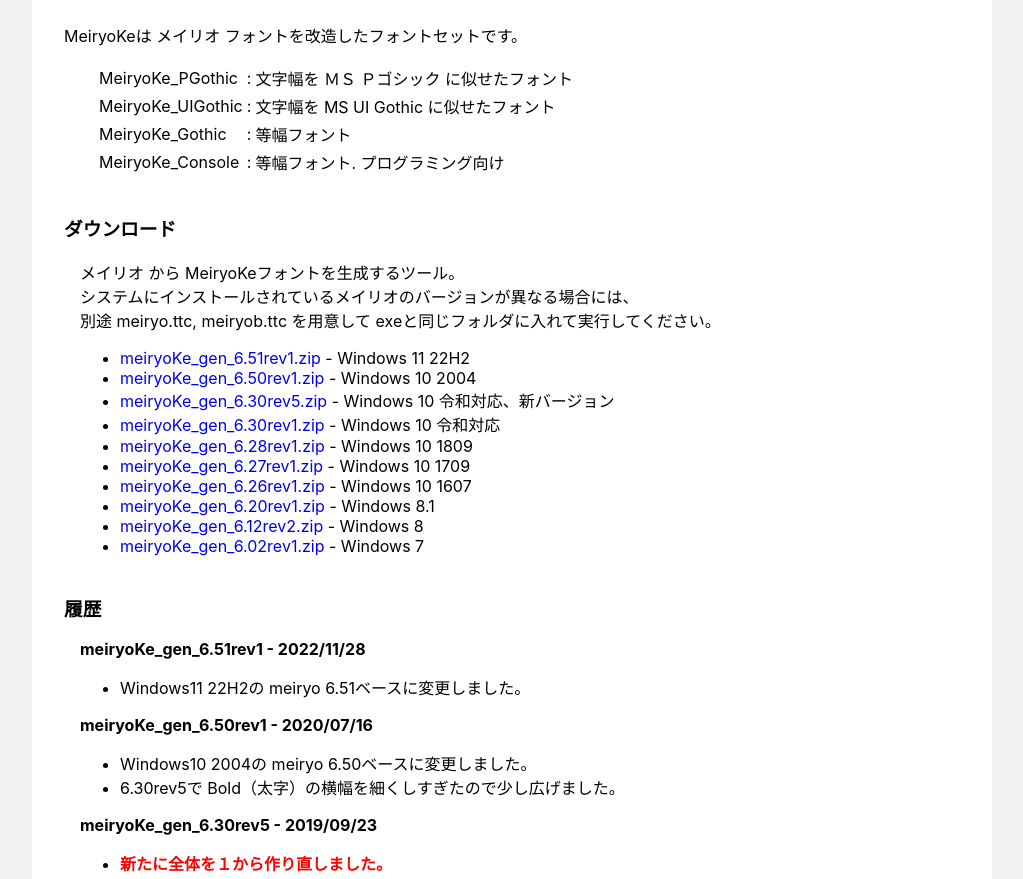
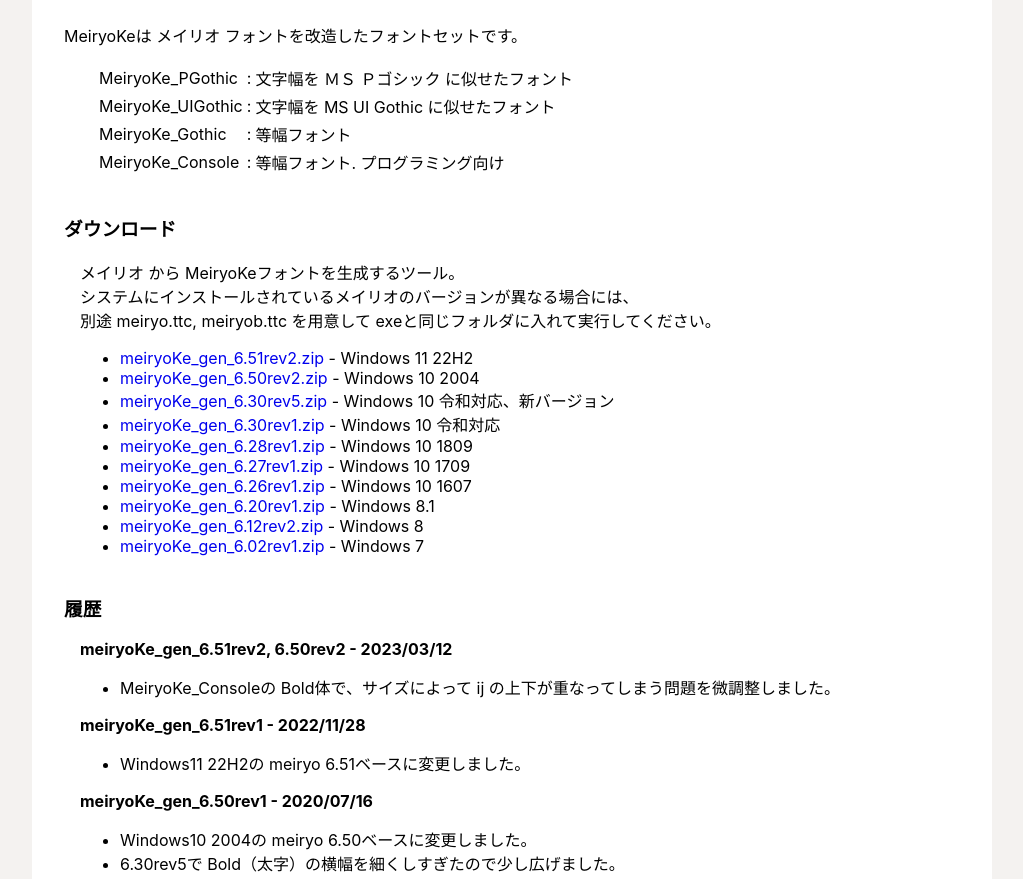
Before and after one commit to meir000/MeiryoKe, a plain HTML site: page index.html in a window 1280 px wide. Shown: the part 105-984 px from the top of the page, without its empty margins (128-1151 px from the left). Drawn offline with Linux system fonts and the light colour scheme.

Commit message:
add v6.51rev2

```diff
--- a/index.html
+++ b/index.html
@@ -37,8 +37,8 @@ section > div { margin-left:1em; }
     システムにインストールされているメイリオのバージョンが異なる場合には、<br/>
     別途 meiryo.ttc, meiryob.ttc を用意して exeと同じフォルダに入れて実行してください。<br/>
     <ul>
-      <li><a download href="https://github.com/meir000/MeiryoKe/releases/download/v6.51rev1/meiryoKe_gen_6.51rev1.zip">meiryoKe_gen_6.51rev1.zip</a> - Windows 11 22H2</li>
-      <li><a download href="https://github.com/meir000/MeiryoKe/releases/download/v6.50rev1/meiryoKe_gen_6.50rev1.zip">meiryoKe_gen_6.50rev1.zip</a> - Windows 10 2004</li>
+      <li><a download href="https://github.com/meir000/MeiryoKe/releases/download/v6.51rev2/meiryoKe_gen_6.51rev2.zip">meiryoKe_gen_6.51rev2.zip</a> - Windows 11 22H2</li>
+      <li><a download href="https://github.com/meir000/MeiryoKe/releases/download/v6.50rev2/meiryoKe_gen_6.50rev2.zip">meiryoKe_gen_6.50rev2.zip</a> - Windows 10 2004</li>
       <li><a download href="https://github.com/meir000/MeiryoKe/releases/download/v6.30rev5/meiryoKe_gen_6.30rev5.zip">meiryoKe_gen_6.30rev5.zip</a> - Windows 10 令和対応、新バージョン</li>
       <li><a download href="https://github.com/meir000/MeiryoKe/releases/download/v6.30rev1/meiryoKe_gen_6.30rev1.zip">meiryoKe_gen_6.30rev1.zip</a> - Windows 10 令和対応</li>
       <li><a download href="https://github.com/meir000/MeiryoKe/releases/download/v6.28rev1/meiryoKe_gen_6.28rev1.zip">meiryoKe_gen_6.28rev1.zip</a> - Windows 10 1809</li>
@@ -54,6 +54,13 @@ section > div { margin-left:1em; }
 <section>
   <h3>履歴</h3>
   <div>
+
+    <div>
+      <h4>meiryoKe_gen_6.51rev2, 6.50rev2 - 2023/03/12</h4>
+      <ul>
+	<li>MeiryoKe_Consoleの Bold体で、サイズによって ij の上下が重なってしまう問題を微調整しました。</li>
+      </ul>
+    </div>
 
     <div>
       <h4>meiryoKe_gen_6.51rev1 - 2022/11/28</h4>
```
